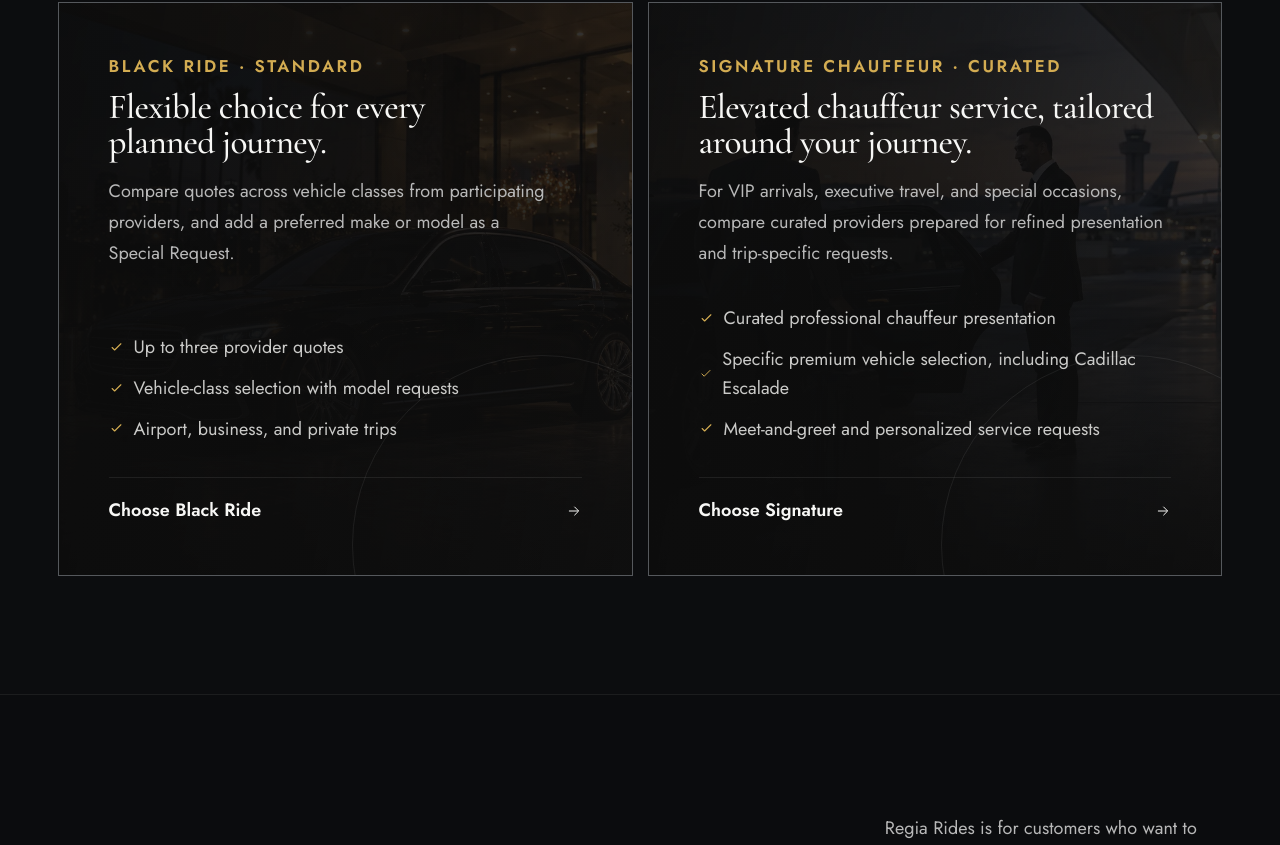
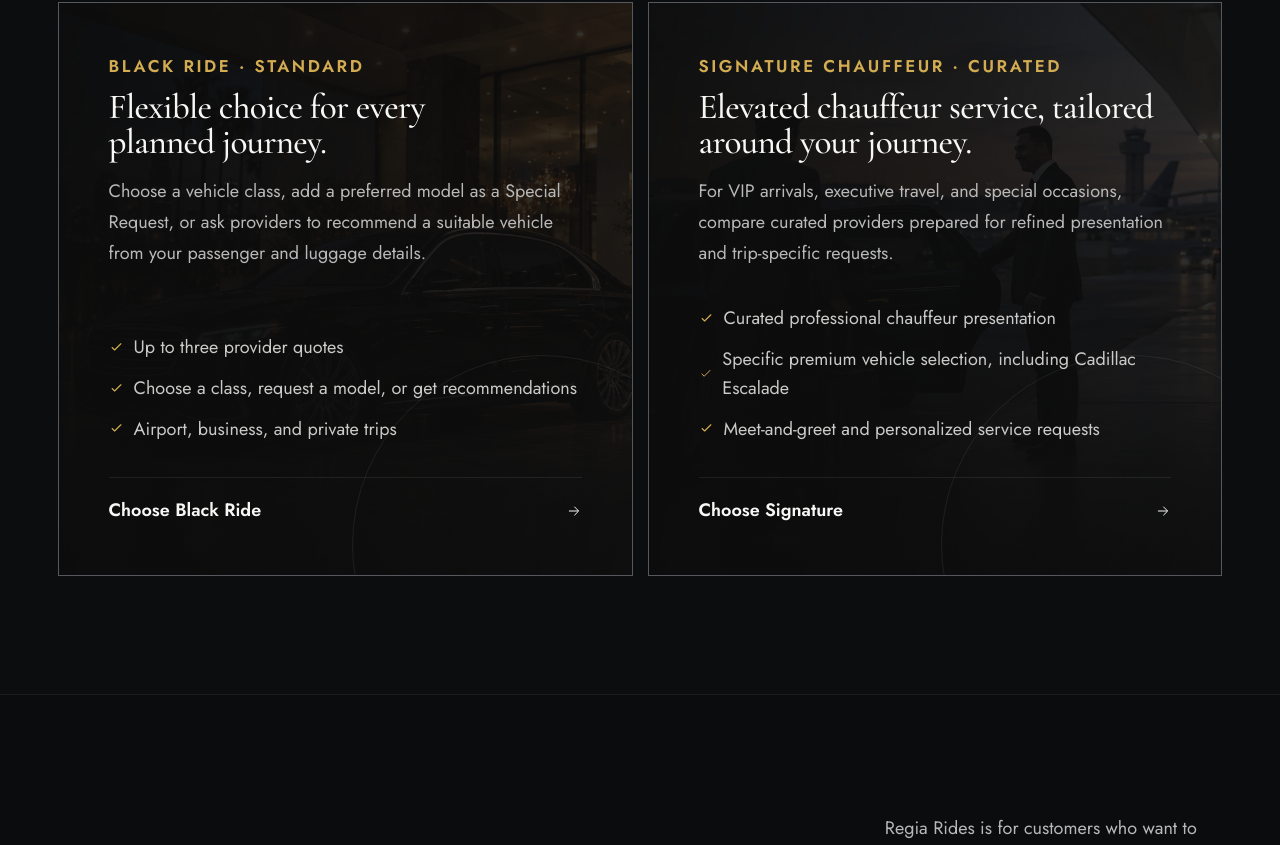
Before and after one commit to Jacob0693/regiarides, a Next.js app: page / in a window 1280 px wide. Shown: the part 1408-2253 px from the top of the page. Built offline with nearby package versions, Linux system fonts and the light colour scheme.

Commit message:
Clarify recommended vehicle quote options

```diff
--- a/src/app/page.tsx
+++ b/src/app/page.tsx
@@ -10,9 +10,9 @@ const serviceTypes = [
 ] as const;
 
 const steps = [
-  ["01", "Request", "Tell us where and when you need transportation, plus passenger, luggage, vehicle, and service preferences."],
+  ["01", "Request", "Tell us where and when you need transportation, plus passenger, luggage, and service preferences. Choose a vehicle or ask providers to recommend one."],
   ["02", "Compare", "Review up to three quotes from participating transportation providers as they become available."],
-  ["03", "Select", "Choose the provider, vehicle, included service options, and price that fit your trip."],
+  ["03", "Select", "Choose the provider, vehicle option, included services, and price that fit your trip."],
 ] as const;
 
 const vehicles = [
@@ -32,8 +32,8 @@ const audiences = [
 const faqs = [
   ["What is the difference between Black Ride and Signature Chauffeur?", "Black Ride lets you compare professional transportation across available vehicle classes and add a preferred make or model as a Special Request. Signature Chauffeur is a curated premium service that lets you designate a specific premium vehicle, together with elevated chauffeur and service requirements."],
   ["How far in advance should I request a ride?", "Submit your request as early as possible so participating providers have time to review the itinerary and prepare an accurate quote. Coverage and availability vary by trip, and submitting a request does not guarantee that quotes will be available."],
-  ["What information do I need to request quotes?", "Provide the pickup and destination, date and time, passenger and luggage counts, flight details when applicable, vehicle preference, additional stops, and any service or accessibility requests that providers should evaluate."],
-  ["Can I request a specific vehicle, such as a Cadillac Escalade?", "Yes. With Black Ride, choose a vehicle class and add a preferred make or model as a Special Request; a provider can confirm and price that request in its quote. With Signature Chauffeur, you can designate a specific premium vehicle, such as a Cadillac Escalade, and the exact vehicle must be confirmed in the quote you select."],
+  ["What information do I need to request quotes?", "Provide the pickup and destination, date and time, passenger and luggage counts, flight details when applicable, additional stops, and any service or accessibility requests. You may choose a vehicle, request a specific model, or ask providers to recommend one."],
+  ["Can I request a specific vehicle, such as a Cadillac Escalade?", "Yes. With Black Ride, choose a vehicle class and add a preferred make or model as a Special Request; a provider can confirm and price that request in its quote. With Signature Chauffeur, you can designate a specific premium vehicle, such as a Cadillac Escalade, and the exact vehicle must be confirmed in the quote you select. If you do not choose a vehicle, select Recommend a Vehicle and a provider may include up to two suitable vehicle options based on your passenger and luggage details."],
   ["Can I request airport meet-and-greet service?", "Yes. Add meet-and-greet, a name sign, luggage assistance, or other arrival preferences to the request. Each quote should show which requested services the provider has confirmed and included."],
   ["What happens if my flight is delayed?", "Include the correct airline and flight number with your airport request. Participating providers can state their flight-monitoring, complimentary-waiting, and additional-waiting terms in the quote so you can review them before selecting."],
   ["Can I add extra stops or arrange multiple rides?", "Yes. Add stops to a single continuous trip when appropriate, or choose Multiple Transfers for two or more independent rides with separate pickup locations, destinations, dates, or times."],
@@ -117,8 +117,8 @@ export default function Home() {
         <div className="level-grid">
           <article className="level-card level-card-standard">
             <Image className="level-card-image" src="/images/regia-black-sedan.webp" alt="Black executive sedan ready for a prearranged Black Ride" fill sizes="(max-width: 760px) 100vw, 50vw" />
-            <div><p className="card-kicker">BLACK RIDE · STANDARD</p><h3>Flexible choice for every planned journey.</h3><p>Compare quotes across vehicle classes from participating providers, and add a preferred make or model as a Special Request.</p></div>
-            <ul><li><CheckIcon /> Up to three provider quotes</li><li><CheckIcon /> Vehicle-class selection with model requests</li><li><CheckIcon /> Airport, business, and private trips</li></ul>
+            <div><p className="card-kicker">BLACK RIDE · STANDARD</p><h3>Flexible choice for every planned journey.</h3><p>Choose a vehicle class, add a preferred model as a Special Request, or ask providers to recommend a suitable vehicle from your passenger and luggage details.</p></div>
+            <ul><li><CheckIcon /> Up to three provider quotes</li><li><CheckIcon /> Choose a class, request a model, or get recommendations</li><li><CheckIcon /> Airport, business, and private trips</li></ul>
             <a href="#quote-entry">Choose Black Ride <ArrowIcon /></a>
           </article>
           <article className="level-card level-card-signature">
@@ -165,7 +165,7 @@ export default function Home() {
       </section>
 
       <section className="section vehicle-section" id="fleet">
-        <div className="vehicle-heading"><p className="eyebrow">VEHICLE CATEGORIES</p><h2>Space for the people and luggage that matter.</h2><p>Capacity depends on the actual configuration quoted by the provider. Enter accurate passenger and luggage counts so providers can recommend the right category.</p></div>
+        <div className="vehicle-heading"><p className="eyebrow">VEHICLE CATEGORIES</p><h2>Space for the people and luggage that matter.</h2><p>Choose a vehicle category or select Recommend a Vehicle. When you ask for a recommendation, providers can use your passenger and luggage details to include up to two suitable vehicle options in a quote.</p></div>
         <div className="vehicle-list">
           {vehicles.map((vehicle) => <article key={vehicle.title}><div className="vehicle-thumb"><Image src={vehicle.image} alt={vehicle.alt} fill sizes="(max-width: 760px) 100vw, 55vw" /></div><div className="vehicle-card-copy"><h3>{vehicle.title}</h3><p>{vehicle.description}</p></div></article>)}
         </div>
```
